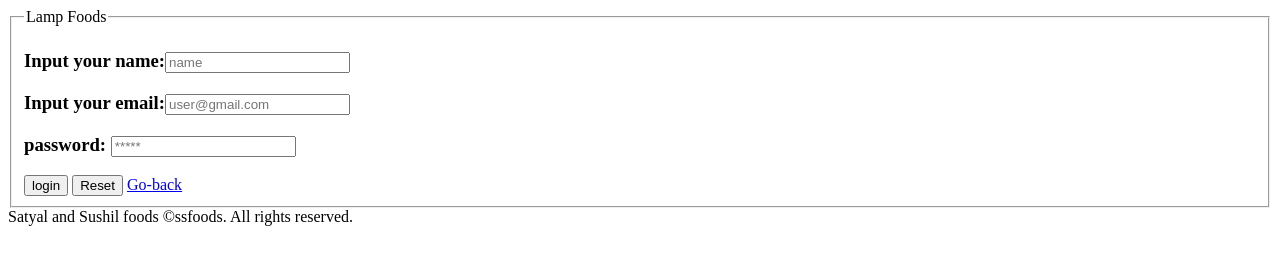
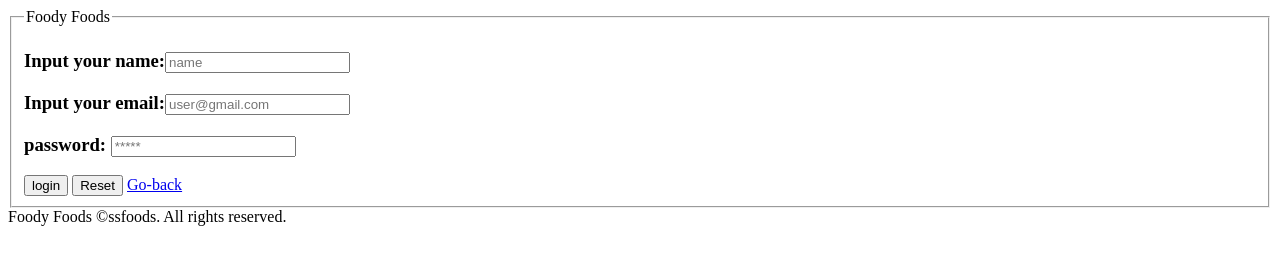
Before and after one commit to Gyawali787/Gyawali787.github.io, a plain HTML site: page login.html in a window 1280 px wide. Drawn offline with Linux system fonts and the light colour scheme.

Commit message:
Update login.html

```diff
--- a/login.html
+++ b/login.html
@@ -5,7 +5,7 @@
     <body>
         <form>
             <fieldset>
-            <legend>Lamp Foods</legend>
+            <legend>Foody Foods</legend>
             <h3>Input your name:<input placeholder="name" type="text" name="name" required> </h3>
             <h3>Input your email:<input type="email" placeholder="user@gmail.com"> </h3>
 
@@ -18,6 +18,6 @@
 
             </fieldset>
         </form>
-        <footer>Satyal and Sushil foods &copy;ssfoods. All rights reserved.</footer>
+        <footer>Foody Foods &copy;ssfoods. All rights reserved.</footer>
     </body>
 </html>
```
